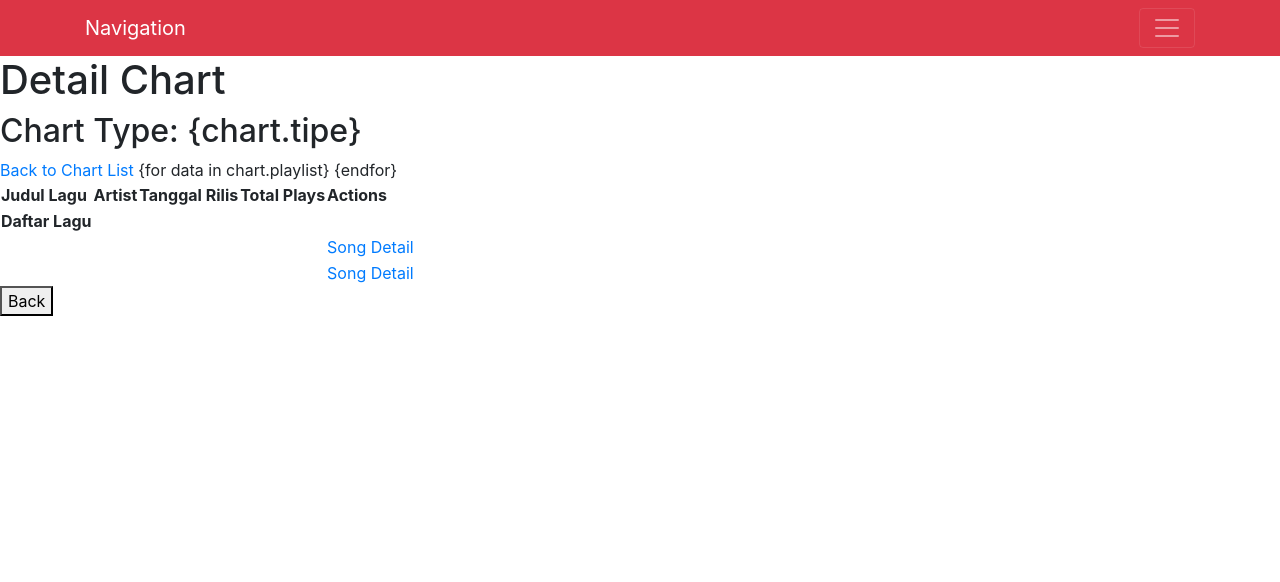
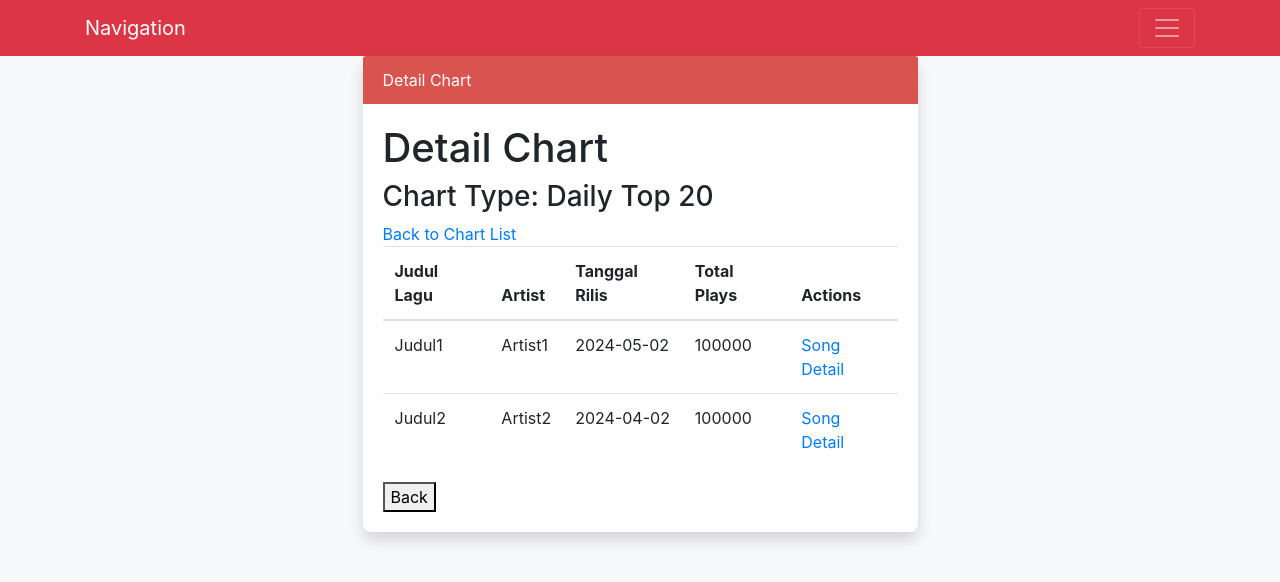
Before and after one commit to citraandh/Mermute, a Django app: template main/templates/chart/detail_chart.html in a window 1280 px wide. Shown: the top 582 px of the page. Run offline with Django 3.2, Linux system fonts and the light colour scheme; the template is opened without the code that fills it, so the values that code supplies are empty; some libraries are stand-ins or nearby versions.

```diff
--- a/main/templates/chart/detail_chart.html
+++ b/main/templates/chart/detail_chart.html
@@ -52,13 +52,70 @@
             </div>
         </div>
     </nav>
+    <style>
+        body {
+            background-color: #f8f9fa;
+            /* Warna latar belakang */
+        }
+
+        .card {
+            border: none;
+            border-radius: 0.5rem;
+            box-shadow: 0 0.5rem 1rem rgba(0, 0, 0, 0.15);
+            /* Efek bayangan */
+        }
+
+        .card-header {
+            background-color: #d9534f;
+            /* Warna merah */
+            color: white;
+            /* Warna teks */
+            border-bottom: none;
+        }
+
+        .btn-primary {
+            background-color: #d9534f;
+            /* Warna merah */
+            border-color: #d9534f;
+            /* Warna border */
+        }
+
+        .btn-primary:hover {
+            background-color: #c9302c;
+            /* Warna merah yang sedikit lebih gelap */
+            border-color: #c9302c;
+        }
+
+        .btn-outline-secondary {
+            color: #d9534f;
+            /* Warna merah */
+            border-color: #d9534f;
+        }
+
+        .btn-outline-secondary:hover {
+            background-color: #f8f9fa;
+            /* Warna latar belakang */
+        }
+
+        .card-title,
+        .card-text {
+            color: #212529;
+            /* Warna teks utama */
+        }
+    </style>
 </head>
 
 <body>
+    <div class="container">
+        <div class="card" style="width: 50%; margin: 0 auto; ">
+            <div class="card-header">
+                Detail Chart
+            </div>
+            <div class="card-body">
                 <h1>Detail Chart</h1>
-    <h2>Chart Type: {chart.tipe}</h2>
+                <h3>Chart Type: Daily Top 20</h2>
                 <a href="/chart">Back to Chart List</a>
-    <table>
+                <table class="table table-hover">
                     <thead>
                         <tr>
                             <th>Judul Lagu</th>
@@ -67,34 +124,31 @@
                             <th>Total Plays</th>
                             <th>Actions</th>
                         </tr>
-            <tr>
-                <th>Daftar Lagu</th>
                     </thead>
                     <tbody>
-            {for data in chart.playlist}
                         <tr>
-                <td>{{data.judul}}</td>
-                <td>{{data.artist}}</td>
-                <td>{{data.tanggal_rilis}}</td>
-                <td>{{data.total_plays}}</td>
+                            <td>Judul1</td>
+                            <td>Artist1</td>
+                            <td>2024-05-02</td>
+                            <td>100000</td>
                             <td>
-                    <a href="/chart/{chart.id}/play/{data.id}">Song Detail</a>
+                                <a href="/chart/{{ chart.id }}/play/{{ data.id }}">Song Detail</a>
                             </td>
                         </tr>
                         <tr>
-                    <td>{{data.judul}}</td>
-                    <td>{{data.artist}}</td>
-                    <td>{{data.tanggal_rilis}}</td>
-                    <td>{{data.total_plays}}</td>
+                            <td>Judul2</td>
+                            <td>Artist2</td>
+                            <td>2024-04-02</td>
+                            <td>100000</td>
                             <td>
-                        <a href="/chart/{{chart.id}}/play/{{data.id}}">Song Detail</a>
+                                <a href="/chart/{{ chart.id }}/play/{{ data.id }}">Song Detail</a>
                             </td>
                         </tr>
-
-                {endfor}
                     </tbody>
                 </table>
                 <button>Back</button>
+            </div>
+
     <script src="https://code.jquery.com/jquery-3.5.1.slim.min.js"></script>
     <script src="https://cdn.jsdelivr.net/npm/@popperjs/core@2.9.3/dist/umd/popper.min.js"></script>
     <script src="https://stackpath.bootstrapcdn.com/bootstrap/4.5.2/js/bootstrap.min.js"></script>
--- a/main/templates/episode/create_episode.html
+++ b/main/templates/episode/create_episode.html
@@ -58,7 +58,7 @@
     <h1 style="text-align: center;">Create Episode</h1>
     <div class="card" style="width: 50%; margin: 0 auto; ">
         <div class="card-body">
-            <h5 class="card-title">Podcast: {{podcast.name}}</h5>
+            <h5 class="card-title">Podcast: Podcast Name</h5>
             <form action="/add" method="POST">
                 <div class="form-group">
                     <label for="title">Judul:</label>
```
Also changed, not shown: main/templates/chart/chart.html (+25 -8 lines), main/templates/episode/episode_list.html (+74 -7 lines), main/templates/podcast/create_podcast.html (+2 -15 lines), main/templates/podcast/podcast_manager.html (+5 -5 lines), main/templates/podcast/podcast_page.html (+47 -55 lines). Lines whose indentation alone changed are shown as unchanged.
